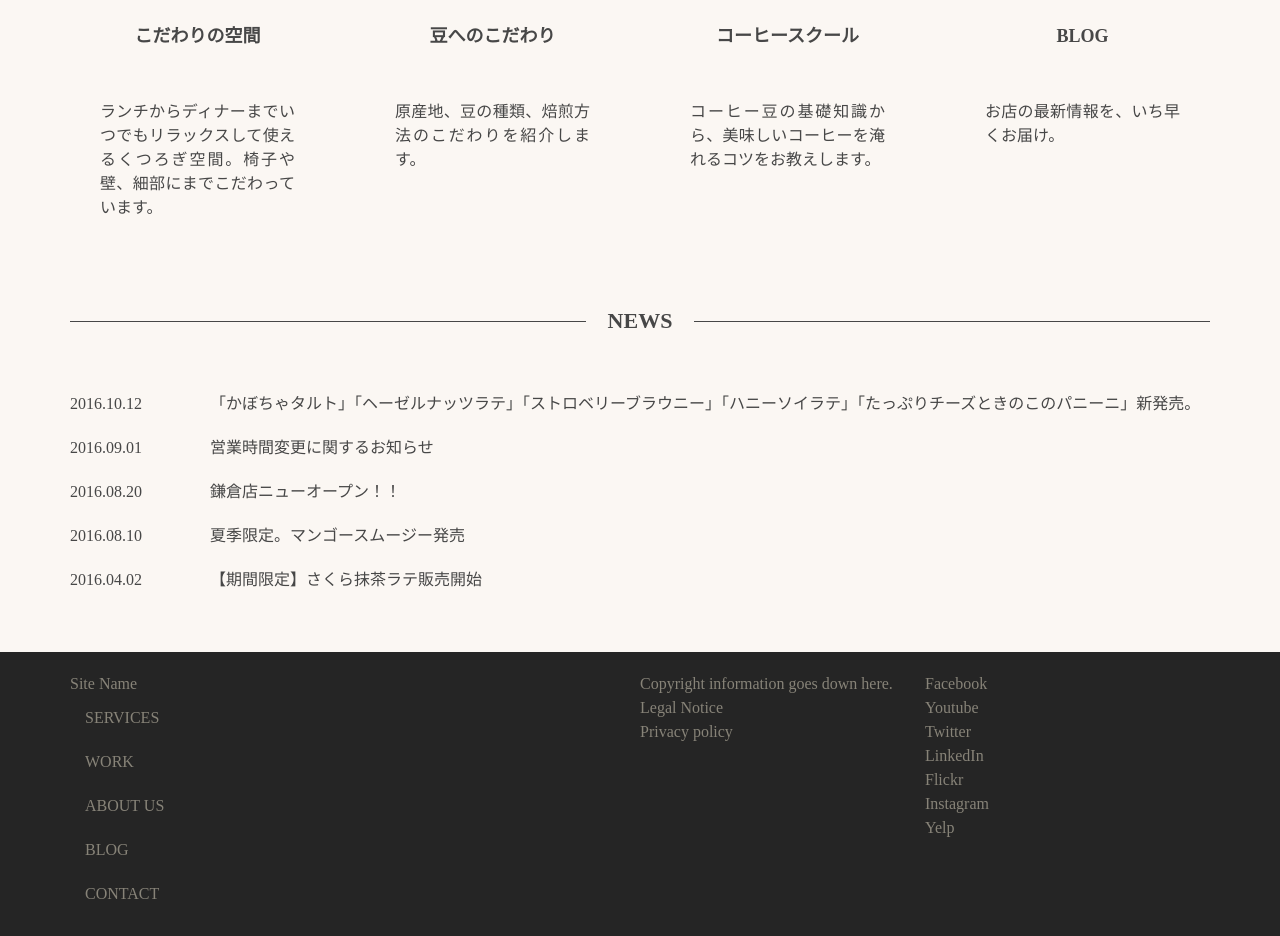
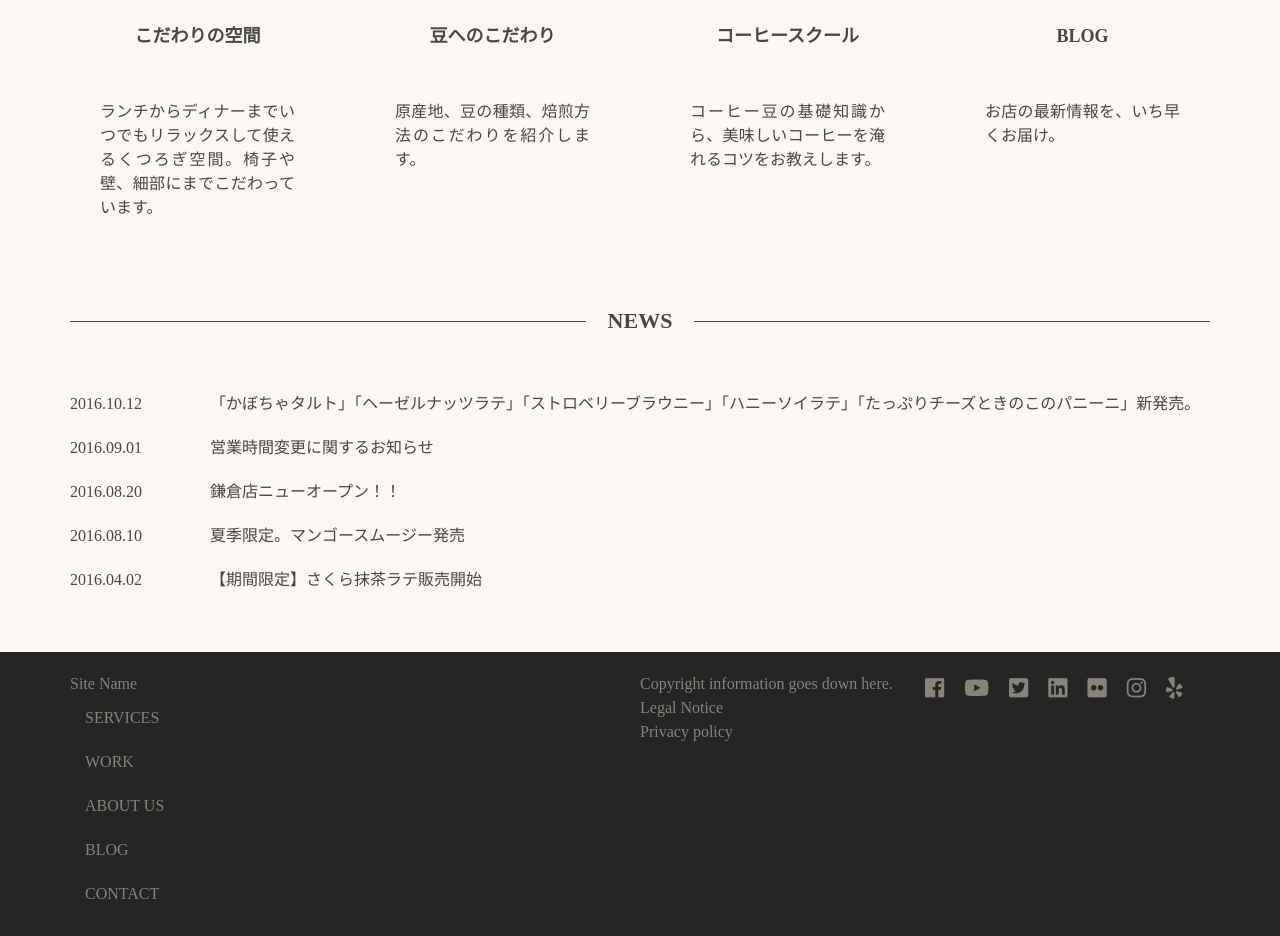
Before and after one commit to retas-seven/sass_practice, a website: page index.html in a window 1280 px wide. Shown: the part 1275-2211 px from the top of the page. Drawn offline with Linux system fonts and the light colour scheme.

Commit message:
SNSのアイコンを作成

```diff
--- a/index.html
+++ b/index.html
@@ -178,14 +178,14 @@
                         <p><a href="#">Legal Notice</a></p>
                         <p><a href="#">Privacy policy</a></p>
                     </div>
-                    <ul class="Footer__foot">
-                        <li><a href="#">Facebook</a></li>
-                        <li><a href="#">Youtube</a></li>
-                        <li><a href="#">Twitter</a></li>
-                        <li><a href="#">LinkedIn</a></li>
-                        <li><a href="#">Flickr</a></li>
-                        <li><a href="#">Instagram</a></li>
-                        <li><a href="#">Yelp</a></li>
+                    <ul class="Footer__foot SNS">
+                        <li class="SNS__item"><a class="fab fa-facebook" href="#"><span class="SNS__text">Facebook</span></a></li>
+                        <li class="SNS__item"><a class="fab fa-youtube" href="#"><span class="SNS__text">Youtube</span></a></li>
+                        <li class="SNS__item"><a class="fab fa-twitter-square" href="#"><span class="SNS__text">Twitter</span></a></li>
+                        <li class="SNS__item"><a class="fab fa-linkedin" href="#"><span class="SNS__text">LinkedIn</span></a></li>
+                        <li class="SNS__item"><a class="fab fa-flickr" href="#"><span class="SNS__text">Flickr</span></a></li>
+                        <li class="SNS__item"><a class="fab fa-instagram" href="#"><span class="SNS__text">Instagram</span></a></li>
+                        <li class="SNS__item"><a class="fab fa-yelp" href="#"><span class="SNS__text">Yelp</span></a></li>
                     </ul>
                 </div>
             </footer>
--- a/sass/components/common/_footer.scss
+++ b/sass/components/common/_footer.scss
@@ -20,7 +20,7 @@
     }
     &__head,
     &__body {
-        adding-right: $space-unit;
+        padding-right: $space-unit;
     }
     &__body,
     &__foot {
--- /dev/null
+++ b/sass/components/common/_sns.scss
@@ -0,0 +1,22 @@
+@charset 'utf-8';
+
+.SNS {
+    display: flex;
+    align-items: center;
+    font-size: 22px;
+    &__item {
+        margin-right: 20px;
+        &:last-child {
+            margin-right: 0;
+        }
+    }
+    &__text {
+        position: absolute;
+        clip: rect(1px, 1px, 1px, 1px);
+        width: 1px;
+        height: 1px;
+        padding:0;
+        border:0;
+        overflow: hidden;
+    }
+}
--- a/sass/main.scss
+++ b/sass/main.scss
@@ -33,6 +33,8 @@
 @import "./components/common/section";
 // フッター
 @import "./components/common/footer";
+// SNS
+@import "./components/common/sns";
 
 // Others
 //----------------------------
```
Also changed, not shown: resources/css/main.css.
